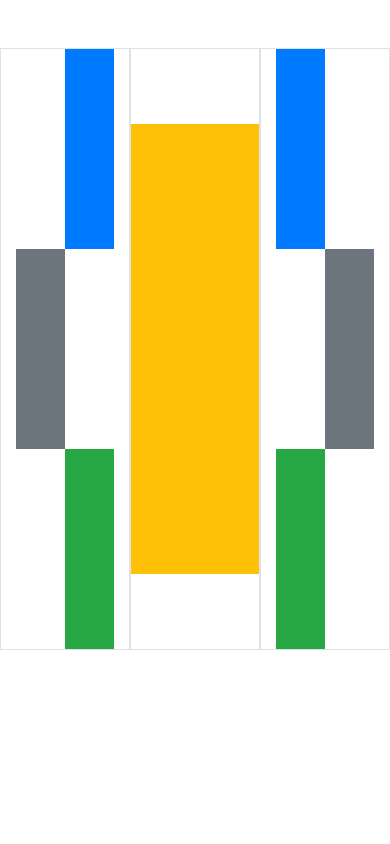
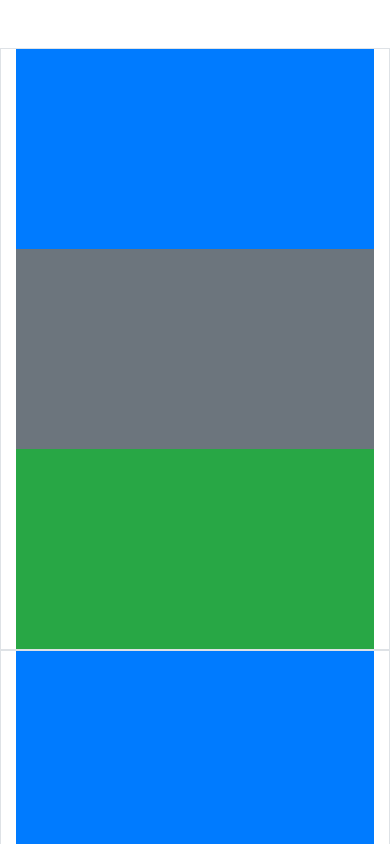
Before and after one commit to jamaludinfikrii/Front_End_JC3_Bandung, a plain HTML site: page Bootstrap/layout_challenge_3.html in a window 390 px wide. Shown: the top 844 px of the page. Drawn offline with nearby package versions, Linux system fonts and the light colour scheme.

Commit message:
layout_3 end

```diff
--- a/Bootstrap/layout_challenge_3.html
+++ b/Bootstrap/layout_challenge_3.html
@@ -13,13 +13,27 @@
         .kotak{
             height: 200px;
         }
+
+
+        @media only screen and (max-width: 768px) {
+            /* Tablet */
+            .w-50{
+                width: 100% !important;
+            }
+        }
+        @media only screen and (max-width: 576px) {
+            /* phone */
+            .w-50 {
+                width: 100% !important;
+            }
+        }
     </style>
   </head>
   <body>
 
     <div class="container-fluid">
         <div class="row mt-5">
-            <div class="col-4 border">
+            <div class="col-md-4 col-sm-6 border">
                 <div class="d-flex flex-column">
                     <div class="bg-primary align-self-end w-50 kotak"></div>
                     <div class="bg-secondary w-50 kotak"></div>
@@ -27,7 +41,7 @@
                 </div>
             </div>
 
-            <div class="col-4 border">
+            <div class="col-md-4 d-none d-md-block border">
                 <div class="row h-100 align-items-center">
                     <div class="bg-warning h-75 w-100">
 
@@ -35,7 +49,7 @@
                 </div>
             </div>
 
-            <div class="col-4 border">
+            <div class="col-md-4 col-sm-6 border">
                 <div class="d-flex flex-column">
                     <div class="bg-primary w-50 kotak"></div>
                     <div class="bg-secondary align-self-end w-50 kotak"></div>
```
